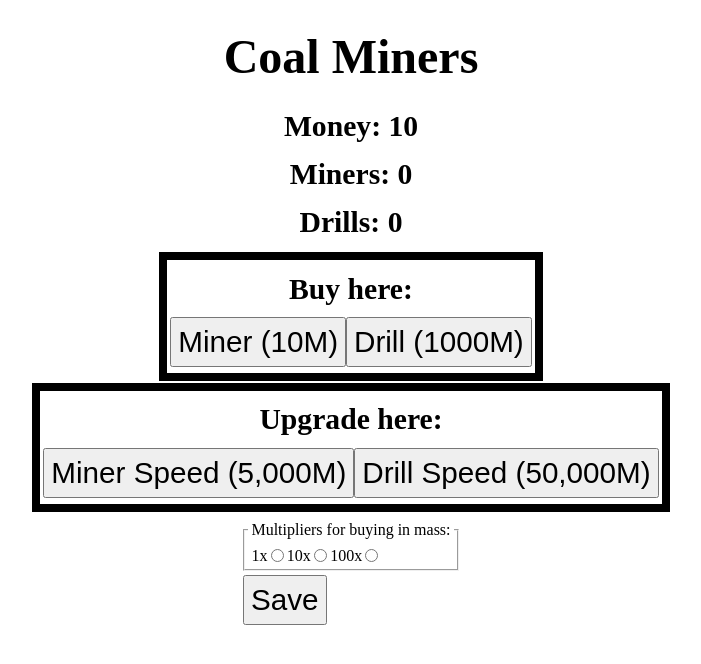
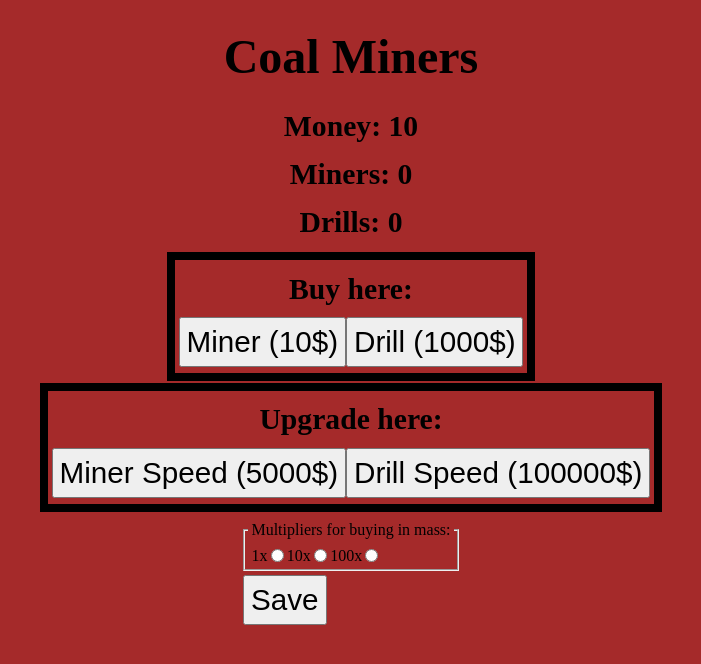
Before and after one commit to collerhatguy/coal-miner-fixed, a React (Create React App) app: page / in a window 1280 px wide. Shown: the top 664 px of the page, without its empty margins (289-990 px from the left). Built offline with nearby package versions, Linux system fonts and the light colour scheme.

Commit message:
saves, color, comments
added color
added save key for speed
added comments for future me

```diff
--- a/src/App.css
+++ b/src/App.css
@@ -1,4 +1,6 @@
 :root {
+  --primary-color: brown;
+  --secondary-color: black;
   --max-font: 3rem;
 }
 * {
@@ -12,6 +14,8 @@ body {
   display: flex;
   justify-content: space-around;
   align-items: space-around;
+  background-color: var(--primary-color);
+  color: var(--secondary-color);
 }
 h1 {
   font-size: var(--max-font);
--- a/src/App.js
+++ b/src/App.js
@@ -17,7 +17,7 @@ function App() {
   );
   // set multiplier to one
   const [multiplier, setMultiplier] = useState(1);
-  // chack if we hit the max limit for our upgrades
+  // check if we hit the max limit for our upgrades
   // if (JSON.parse(localStorage.getItem(miner.UPGRADE_CAP_LOCAL_STORAGE_KEY)) = true) {
   //   document.getElementById("minerSpeedUpgradeButton").remove();
   // }
@@ -61,23 +61,42 @@ function App() {
     setMoney((prevMoney) => prevMoney + ownedDrills * 10);
   };
   const upgradeMinerSpeed = () => {
+    // check if we have enough money
     if (!(money >= miner.speedUpgradeCost)) return;
+    // subtract cost from money
     setMoney(money - miner.speedUpgradeCost);
+    // apply upgrade based on built in rate
     miner.speed = miner.speed - miner.speedUpgradeRate;
+    // increase cost of upgrade
     miner.speedUpgradeCost += miner.speedUpgradeCost;
+    // save our current speed
+    localStorage.setItem(miner.CURRENT_SPEED_LOCAL_STORAGE_KEY, JSON.stringify(miner.speed));
+    // check if we have hit the upgrade limit
     if (!(miner.speed - miner.speedUpgradeRate <= 0)) return;
+    // if we have than save that
     localStorage.setItem(miner.UPGRADE_CAP_LOCAL_STORAGE_KEY, JSON.stringify(true))
+    // remove the upgrade button
     document.getElementById("minerSpeedUpgradeButton").remove();
   };
   const upgradeDrillSpeed = () => {
+    // check if we have enough money
     if (!(money >= drill.speedUpgradeCost)) return;
+    // subtract cost from money
     setMoney(money - drill.speedUpgradeCost);
+    // apply upgrade based on built in rate
     drill.speed = drill.speed - drill.speedUpgradeRate;
+    // increase cost of upgrade
     drill.speedUpgradeCost += drill.speedUpgradeCost;
+    // save our current speed
+    localStorage.setItem(drill.CURRENT_SPEED_LOCAL_STORAGE_KEY, JSON.stringify(drill.speed));
+    // check if we have hit the upgrade limit
     if (!(drill.speed - drill.speedUpgradeRate <= 0)) return;
+    // if we have than save that
     localStorage.setItem(drill.UPGRADE_CAP_LOCAL_STORAGE_KEY, JSON.stringify(true))
+    // remove the upgrade button
     document.getElementById("drillSpeedUpgradeButton").remove();
   };
+  // add to moey based on bult in speeds
   setInterval(miningMiners, miner.speed);
   setInterval(miningDrills, drill.speed);
   return (
@@ -91,19 +110,19 @@ function App() {
       <div id="buyContainer">
         <h2>Buy here:</h2>
         <button onClick={buyMiner}>
-          Miner ({miner.cost * multiplier}M)
+          Miner ({miner.cost * multiplier}$)
         </button>
         <button onClick={buyDrill}>
-          Drill ({drill.cost * multiplier}M)
+          Drill ({drill.cost * multiplier}$)
         </button>
       </div>
       <div id="upgradeContainer">
         <h2>Upgrade here:</h2>
         <button id="minerSpeedUpgradeButton" onClick={upgradeMinerSpeed}>
-          Miner Speed (5,000M)
+          Miner Speed ({miner.speedUpgradeCost}$)
         </button>
         <button id="drillSpeedUpgradeButton" onClick={upgradeDrillSpeed}>
-          Drill Speed (50,000M)
+          Drill Speed ({drill.speedUpgradeCost}$)
         </button>
       </div>
       <div id="multiplierContainer">
--- a/src/drill.js
+++ b/src/drill.js
@@ -1,12 +1,13 @@
 export const drill = {
     cost: 1000,
-    speed: 1000,
-    speedUpgradeCost: 10000,
-    speedUpgradeRate: 200,
+    speed: 1000, // in milliseconds
+    speedUpgradeCost: 100000,
+    speedUpgradeRate: 300,
     OWNED_LOCAL_STORAGE_KEY: "Coalminer.ownedDrills",
     UPGRADE_CAP_LOCAL_STORAGE_KEY: "Coalminer.drillMaxLimit",
+    CURRENT_SPEED_LOCAL_STORAGE_KEY: "Coalminer.drillCurrentSpeed",
 
-    saveAmount: function (ownedDrills) {
+    saveAmount:(ownedDrills) => {
       localStorage.setItem(
         this.OWNED_LOCAL_STORAGE_KEY,
         JSON.stringify(ownedDrills)
--- a/src/miner.js
+++ b/src/miner.js
@@ -5,7 +5,7 @@ export const miner = {
     speedUpgradeRate: 100,
     OWNED_LOCAL_STORAGE_KEY: "Coalminer.ownedMiners",
     UPGRADE_CAP_LOCAL_STORAGE_KEY: "Coalminer.minerCapLimit",
-    // speedUpgradeCap: localStorage.getItem(this.UPGRADE_CAP_LOCAL_STORAGE_KEY) || false,
+    CURRENT_SPEED_LOCAL_STORAGE_KEY: "Coalminer.minerCurrentSpeed",
     saveAmount: (ownedDrills) => {
       localStorage.setItem(
         "Coalminer.ownedMiners",
```
Also changed, not shown: 1 other file (tests, documents, lock files or other folders).
